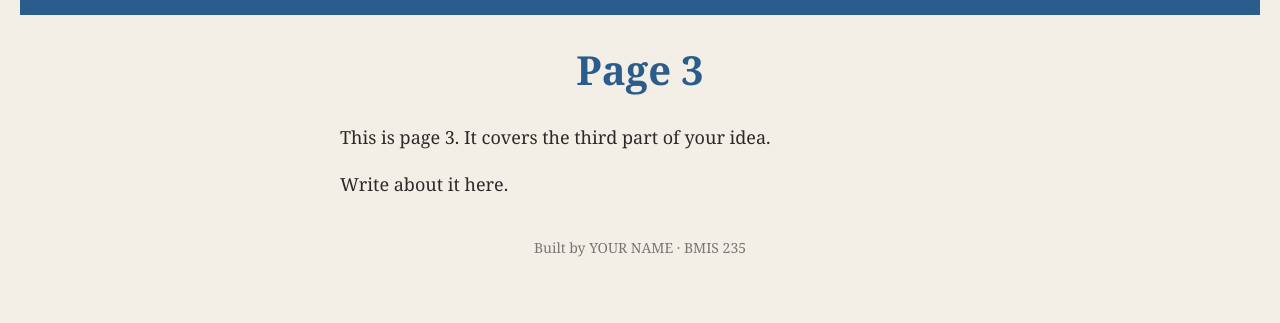
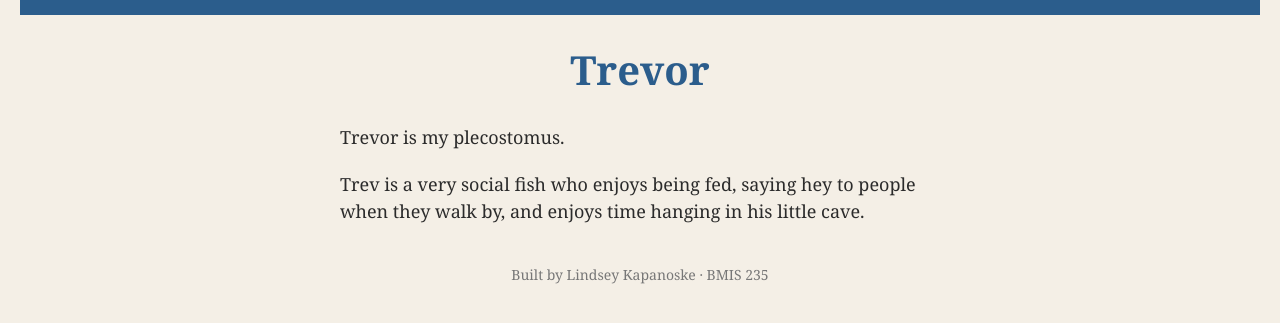
Before and after one commit to lkapanoske/bmis235-html-3, a plain HTML site: page trevor.html in a window 1280 px wide. Shown: the part 71-394 px from the top of the page. Drawn offline with Linux system fonts and the light colour scheme.

Commit message:
Change page title and content for Trevor
Updated the title and content to reflect Trevor's characteristics.

```diff
--- a/trevor.html
+++ b/trevor.html
@@ -8,7 +8,7 @@
 <head>
 <meta charset="utf-8">
 <meta name="author" content="YOUR NAME">
-<title>Page 3</title>
+<title>Trevor</title>
 <link rel="stylesheet" href="styles.css">
 </head>
 <body>
@@ -25,12 +25,12 @@
     <a href="izzy.html"><img src="img/izzy.png" alt="izzy"></a>
     <a href="trevor.html"><img src="img/trevor.png" alt="trevor"></a>
 </nav>
-<h1>Page 3</h1>
-<p>This is page 3. It covers the third part of your idea.</p>
-<p>Write about it here.</p>
+<h1>Trevor</h1>
+<p>Trevor is my plecostomus. </p>
+<p>Trev is a very social fish who enjoys being fed, saying hey to people when they walk by, and enjoys time hanging in his little cave. </p>
 
 <!-- Footer: fill in your name -->
-<footer>Built by YOUR NAME &middot; BMIS 235</footer>
+<footer>Built by Lindsey Kapanoske &middot; BMIS 235</footer>
 
 </body>
 </html>
```
